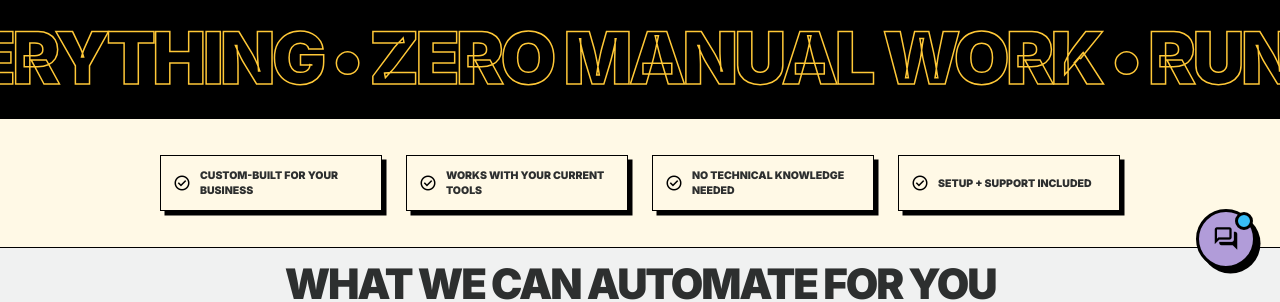
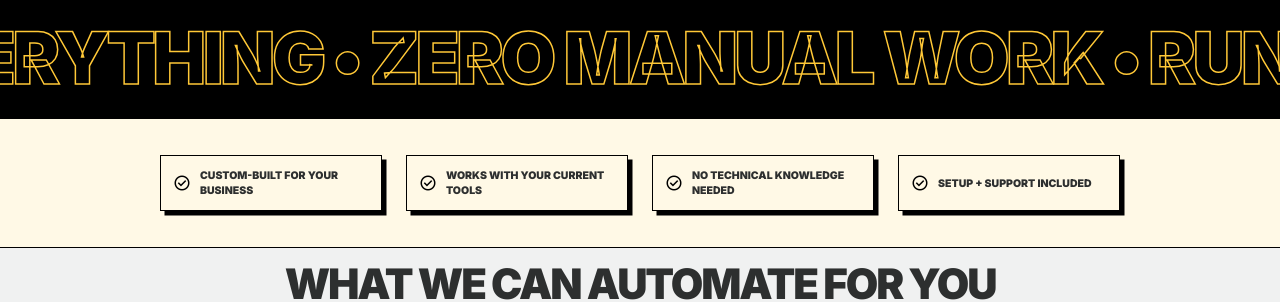
Before and after one commit to saintond0pE/Flowra, a website: page Flowra/index.html in a window 1280 px wide. Shown: the part 507-809 px from the top of the page. Drawn offline with nearby package versions, Linux system fonts and the light colour scheme.

Commit message:
Hide chatbot widget from landing pages

```diff
--- a/Flowra/index.html
+++ b/Flowra/index.html
@@ -425,7 +425,7 @@
 </footer>
 
 <!-- Neo-Brutalist Chatbot Inbox -->
-<div id="chatbot-widget" class="fixed bottom-8 right-8 z-[100] flex flex-col items-end pointer-events-none">
+<div id="chatbot-widget" class="fixed bottom-8 right-8 z-[100] flex flex-col items-end pointer-events-none" style="display: none;">
 
     <!-- Chat Window (hidden by default) -->
     <div id="chat-window" class="neo-card flex flex-col w-[300px] sm:w-[350px] md:w-[380px] mb-6 transition-all duration-300 ease-out transform translate-y-4 opacity-0 pointer-events-auto border-4 border-black" style="display: none; box-shadow: 12px 12px 0px 0px rgba(0,0,0,1);">
```
Also changed, not shown: index.html (+1 -1 lines).
